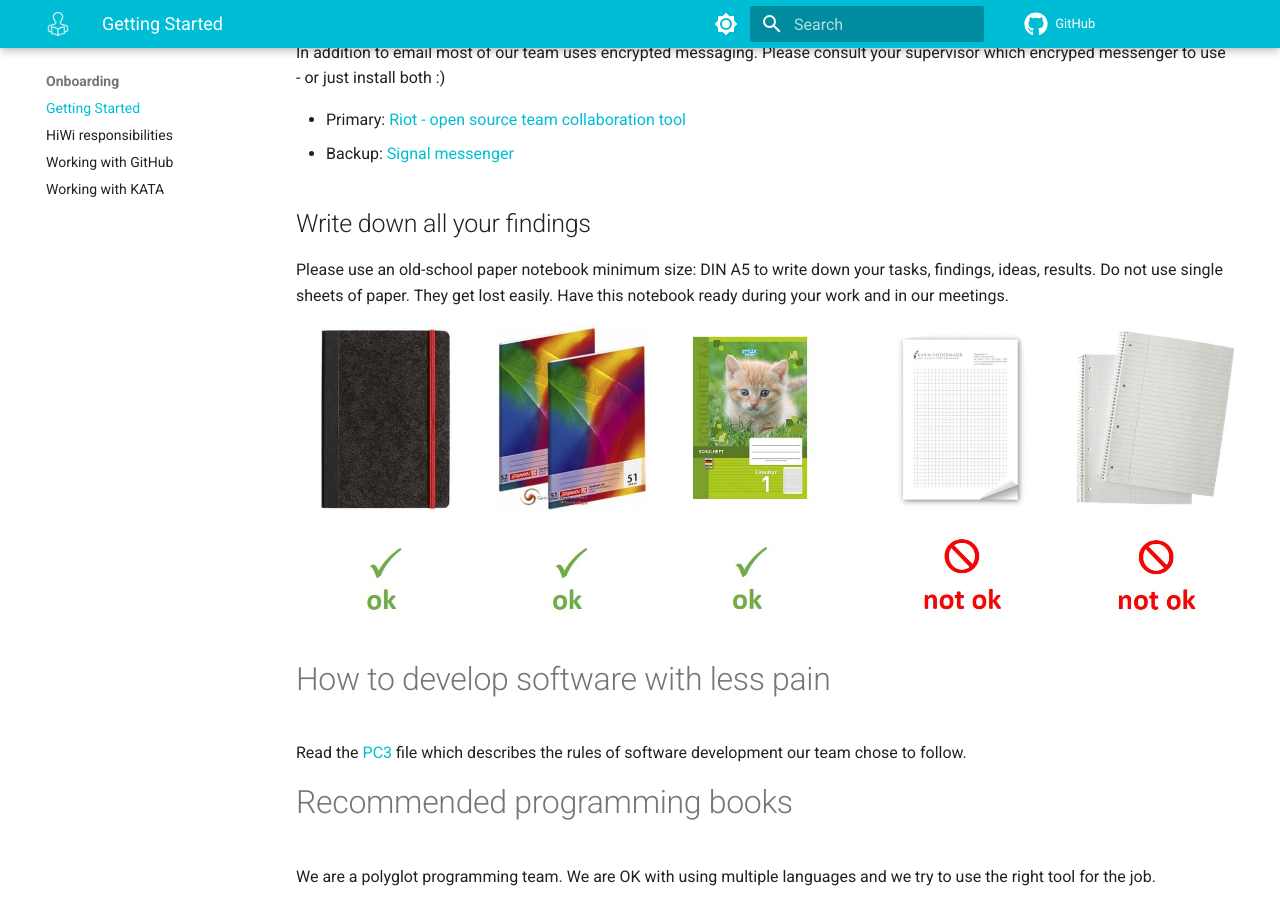
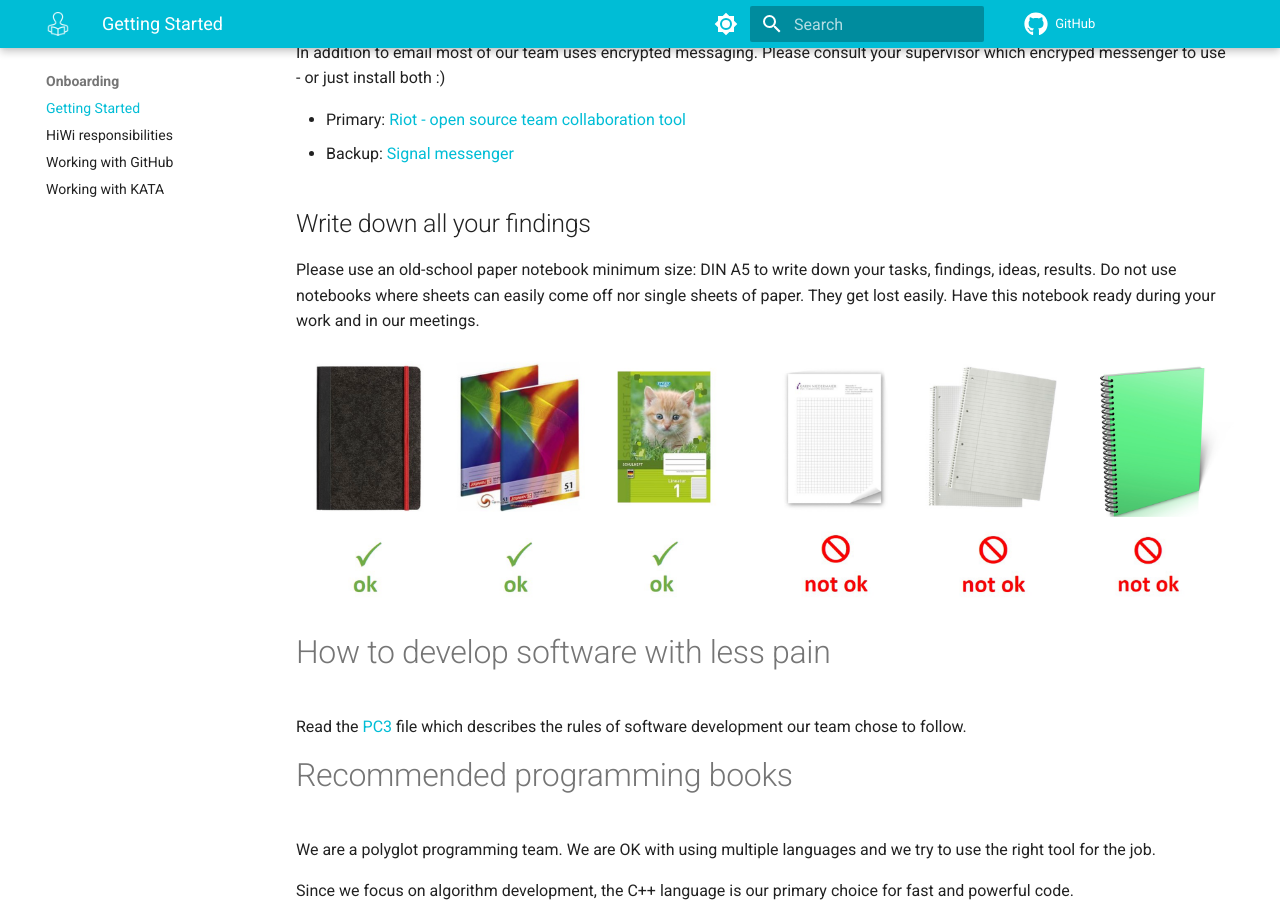
Before and after one commit to josephhuang08/student-guide, an MkDocs documentation site: the page built from docs/content-onboarding/onboarding.md, in a window 1280 px wide and 900 px high, scrolled down 5083 px. Built offline with MkDocs 1.6.1 and Material for MkDocs 9.7.7, drawn with Linux system fonts in a browser that asks for light colours; comment, search, counter and statistics services are not loaded.

Commit message:
Updated "student-onboarding-notebook" picture: added a notebook with cover.

```diff
--- a/docs/content-onboarding/onboarding.md
+++ b/docs/content-onboarding/onboarding.md
@@ -166,9 +166,9 @@ In addition to email most of our team uses encrypted messaging. Please consult y
 
 ## Write down all your findings
 
-Please use an old-school paper notebook \(minimum size: DIN A5\) to write down your tasks, findings, ideas, results. Do not use single sheets of paper. They get lost easily. Have this notebook ready during your work and in our meetings.
+Please use an old-school paper notebook \(minimum size: DIN A5\) to write down your tasks, findings, ideas, results. Do not use notebooks where sheets can easily come off nor single sheets of paper. They get lost easily. Have this notebook ready during your work and in our meetings.
 
-![sorry, image not available](../assets/student-onboarding-notebook.jpg "paper notebook for your notes")
+![sorry, image not available](../assets/student-onboarding-notebook.png "paper notebook for your notes")
 
 
 # How to develop software with less pain
```
Also changed, not shown: docs/assets/student-onboarding-notebook.jpg (deleted), docs/assets/student-onboarding-notebook.png (added).
